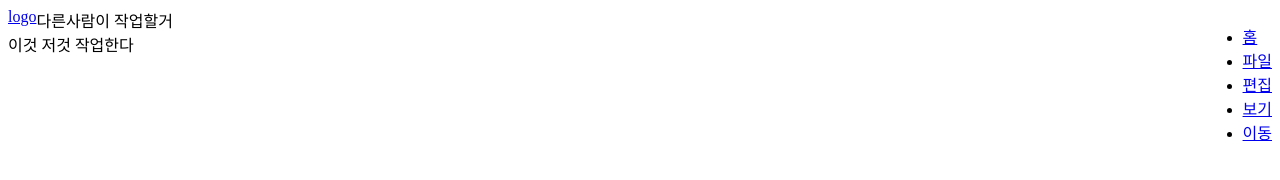
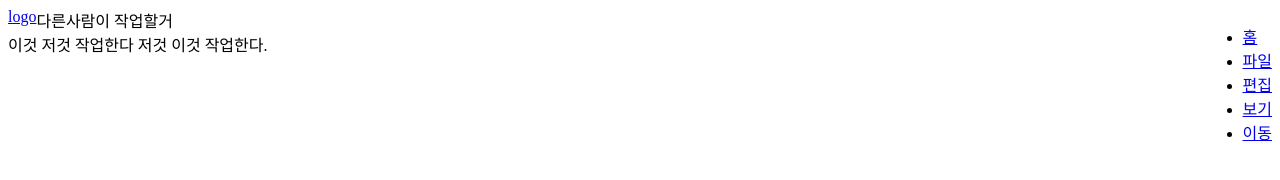
Before and after one commit to BonggilB/remote-git, a plain HTML site: page index.html in a window 1280 px wide. Drawn offline with Linux system fonts and the light colour scheme.

Commit message:
작업끝

```diff
--- a/index.html
+++ b/index.html
@@ -24,5 +24,6 @@
   </section>
 
   이것 저것 작업한다
+  저것 이것 작업한다.
 </body>
 </html>
```
